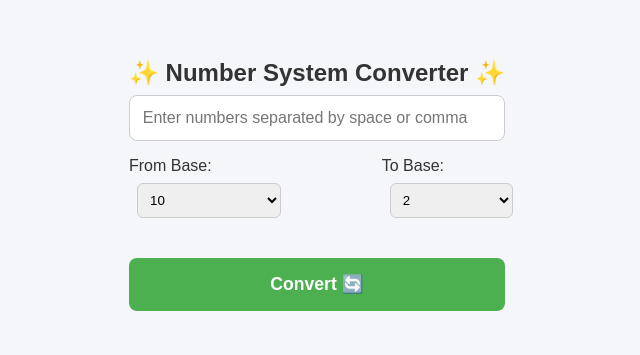
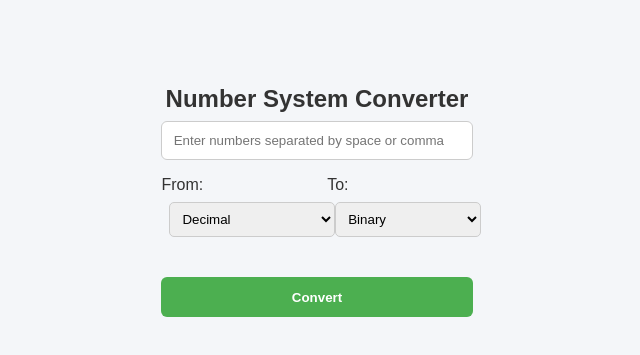
Before and after one commit to Loree54/Group_cat1, a React (Vite) app: page / in a window 1280 px wide. Shown: the part 199-554 px from the top of the page, without its empty margins (323-963 px from the left). Built offline with nearby package versions, Linux system fonts and the light colour scheme.

Commit message:
Update App.jsx

```diff
--- a/src/App.jsx
+++ b/src/App.jsx
@@ -12,89 +12,66 @@ function App() {
     setResult(batchConvert(values, parseInt(fromBase), parseInt(toBase)));
   };
 
-  const baseOptions = Array.from({ length: 36 }, (_, i) => i + 2); // Base 2 to 36
+  const baseOptions = [
+    { name: "Binary", value: 2 },
+    { name: "Octal", value: 8 },
+    { name: "Decimal", value: 10 },
+    { name: "Hexadecimal", value: 16 }
+  ];
 
   return (
-    <div style={{ maxWidth: "600px", margin: "2rem auto", fontFamily: "sans-serif", padding: "1rem" }}>
-      <h2 style={{ textAlign: "center", color: "#333" }}>✨ Number System Converter ✨</h2>
+    <div style={{ maxWidth: "500px", margin: "2rem auto", fontFamily: "sans-serif" }}>
+      <h2 style={{ textAlign: "center" }}>Number System Converter</h2>
 
       <input
         type="text"
         placeholder="Enter numbers separated by space or comma"
         value={input}
         onChange={e => setInput(e.target.value)}
-        style={{
-          width: "100%",
-          padding: "0.8rem",
-          fontSize: "1rem",
-          borderRadius: "8px",
-          border: "1px solid #ccc",
-          marginBottom: "1rem"
-        }}
+        style={{ width: "100%", padding: "0.7rem", marginBottom: "1rem", borderRadius: "6px", border: "1px solid #ccc" }}
       />
 
       <div style={{ display: "flex", justifyContent: "space-between", marginBottom: "1rem" }}>
         <div>
-          <label>From Base:</label>
+          <label>From:</label>
           <select
             value={fromBase}
             onChange={e => setFromBase(e.target.value)}
-            style={{ marginLeft: "0.5rem", padding: "0.5rem", borderRadius: "6px" }}
+            style={{ marginLeft: "0.5rem", padding: "0.5rem", borderRadius: "5px" }}
           >
-            {baseOptions.map(b => <option key={b} value={b}>{b}</option>)}
+            {baseOptions.map(b => <option key={b.value} value={b.value}>{b.name}</option>)}
           </select>
         </div>
 
         <div>
-          <label>To Base:</label>
+          <label>To:</label>
           <select
             value={toBase}
             onChange={e => setToBase(e.target.value)}
-            style={{ marginLeft: "0.5rem", padding: "0.5rem", borderRadius: "6px" }}
+            style={{ marginLeft: "0.5rem", padding: "0.5rem", borderRadius: "5px" }}
           >
-            {baseOptions.map(b => <option key={b} value={b}>{b}</option>)}
+            {baseOptions.map(b => <option key={b.value} value={b.value}>{b.name}</option>)}
           </select>
         </div>
       </div>
 
       <button
         onClick={handleConvert}
-        style={{
-          width: "100%",
-          padding: "1rem",
-          backgroundColor: "#4CAF50",
-          color: "white",
-          fontSize: "1.1rem",
-          border: "none",
-          borderRadius: "8px",
-          cursor: "pointer",
-          marginBottom: "2rem"
-        }}
+        style={{ width: "100%", padding: "0.8rem", backgroundColor: "#4CAF50", color: "white", border: "none", borderRadius: "6px", cursor: "pointer" }}
       >
-        Convert 🔄
+        Convert
       </button>
 
       {result.length > 0 && (
-        <div>
+        <div style={{ marginTop: "1.5rem" }}>
           {result.map((group, i) => (
-            <div
-              key={i}
-              style={{
-                marginBottom: "1rem",
-                padding: "1rem",
-                borderRadius: "8px",
-                backgroundColor: "#f0f0f0"
-              }}
-            >
+            <div key={i} style={{ marginBottom: "1rem", padding: "0.8rem", borderRadius: "6px", backgroundColor: "#f9f9f9" }}>
               <strong>Group {i + 1}</strong>
-              <ul style={{ listStyle: "none", paddingLeft: "0.5rem", marginTop: "0.5rem" }}>
+              <ul style={{ paddingLeft: "1rem", marginTop: "0.5rem" }}>
                 {group.map((item, j) => (
-                  <li key={j} style={{ marginBottom: "0.5rem", fontSize: "1.05rem" }}>
-                    {item.error ? (
-                      <span style={{ color: "red" }}>{item.input} → {item.error}</span>
-                    ) : (
-                      <span>{item.input} → {item.output}</span>
-                    )}
+                  <li key={j}>
+                    {item.error ? <span style={{ color: "red" }}>{item.input} → {item.error}</span>
+                                : <span>{item.input} → {item.output}</span>}
                   </li>
                 ))}
               </ul>
```
